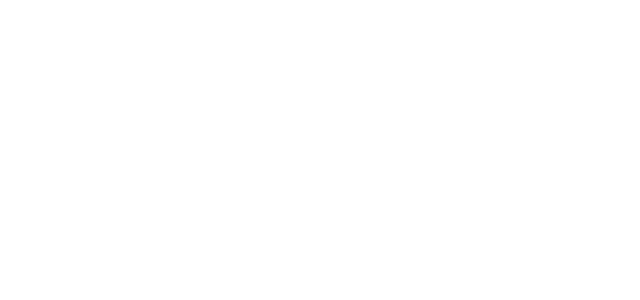
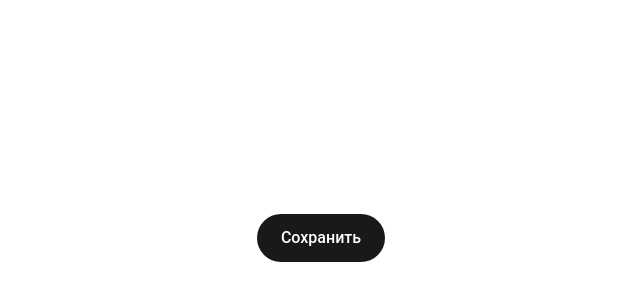
Before and after one commit to sergey12313/vote-service, a Nuxt app: page / in a window 1280 px wide. Shown: the part 162-462 px from the top of the page, without its empty margins (319-959 px from the left). Built offline with nearby package versions, Linux system fonts and the light colour scheme.

Commit message:
feat: button and error

```diff
--- a/app/app.vue
+++ b/app/app.vue
@@ -1,3 +1,5 @@
 <template>
-  <NuxtPage/>
+  <NuxtLayout>
+    <NuxtPage />
+  </NuxtLayout>
 </template>
--- /dev/null
+++ b/app/components/ui/button.vue
@@ -0,0 +1,15 @@
+<script setup lang="ts">
+
+</script>
+
+<template>
+  <button
+    class="bg-app-black text-white px-6 py-3 rounded-full font-medium cursor-pointer
+     hover:bg-app-black/80 transition
+      focus:outline-none focus-visible:ring-2 focus-visible:ring-offset-2 focus-visible:ring-app-black
+       disabled:opacity-50 disabled:cursor-not-allowed disabled:hover:bg-app-black
+      "
+  >
+    <slot />
+  </button>
+</template>
--- /dev/null
+++ b/app/error.vue
@@ -0,0 +1,30 @@
+<script setup lang="ts">
+import type { NuxtError } from "#app";
+
+const { error } = defineProps<{ error: NuxtError }>();
+
+function goToMain() {
+  navigateTo("/");
+}
+</script>
+
+<template>
+  <NuxtLayout>
+    <div class=" flex flex-col gap-5 items-center text-primary  text-center">
+      <h1
+        class="text-9xl"
+      >
+        {{ error.statusCode }}
+      </h1>
+      <p v-if="error.statusCode === 404" class="text-2xl font-light">
+        Страница не найдена, вернитесь на главную страницу
+      </p>
+      <p v-else class="text-2xl font-light">
+        {{ error.message }}
+      </p>
+      <UiButton variant="ghost" @click="goToMain">
+        Главная страница
+      </UiButton>
+    </div>
+  </NuxtLayout>
+</template>
--- /dev/null
+++ b/app/layouts/default.vue
@@ -0,0 +1,5 @@
+<template>
+  <main class="min-h-screen grid place-items-center ">
+    <slot />
+  </main>
+</template>
--- a/app/main.css
+++ b/app/main.css
@@ -2,7 +2,6 @@
 @theme {
   --color-app-black: #191919;
   --color-primary: #292929;
-
   --color-muted: #808080;
   --font-sans: "Roboto", sans-serif;
 }
--- /dev/null
+++ b/app/pages/index.vue
@@ -0,0 +1,5 @@
+<template>
+  <UiButton>
+    Сохранить
+  </UiButton>
+</template>
--- a/app/login.vue
+++ b/app/pages/login.vue
@@ -1,3 +1,5 @@
 <template>
+  <p>
     Логин
+  </p>
 </template>
--- a/app/ui/button.vue
+++ /dev/null
@@ -1,3 +0,0 @@
-<template>
-
-</template>
--- a/nuxt.config.ts
+++ b/nuxt.config.ts
@@ -1,16 +1,15 @@
-
 import tailwindcss from "@tailwindcss/vite";
 
 // https://nuxt.com/docs/api/configuration/nuxt-config
 export default defineNuxtConfig({
-  compatibilityDate: '2025-07-15',
+  compatibilityDate: "2025-07-15",
   eslint: {
     config: {
       standalone: false,
     },
   },
   devtools: { enabled: true },
-  css: ['~/app/main.css'],
+  css: ["./app/main.css"],
   vite: {
     plugins: [
       tailwindcss(),
@@ -18,10 +17,10 @@ export default defineNuxtConfig({
   },
 
   modules: [
-    '@nuxt/eslint',
-    '@nuxt/fonts',
-    '@nuxt/icon',
-    '@nuxt/image',
-    '@nuxt/scripts'
-  ]
-})
+    "@nuxt/eslint",
+    "@nuxt/fonts",
+    "@nuxt/icon",
+    "@nuxt/image",
+    "@nuxt/scripts",
+  ],
+});
```
Also changed, not shown: app/pages/post/[id].vue (renamed from app/post/[id].vue), app/pages/post/create.vue (renamed from app/post/create.vue), app/pages/post/edit.vue (renamed from app/post/edit.vue).
